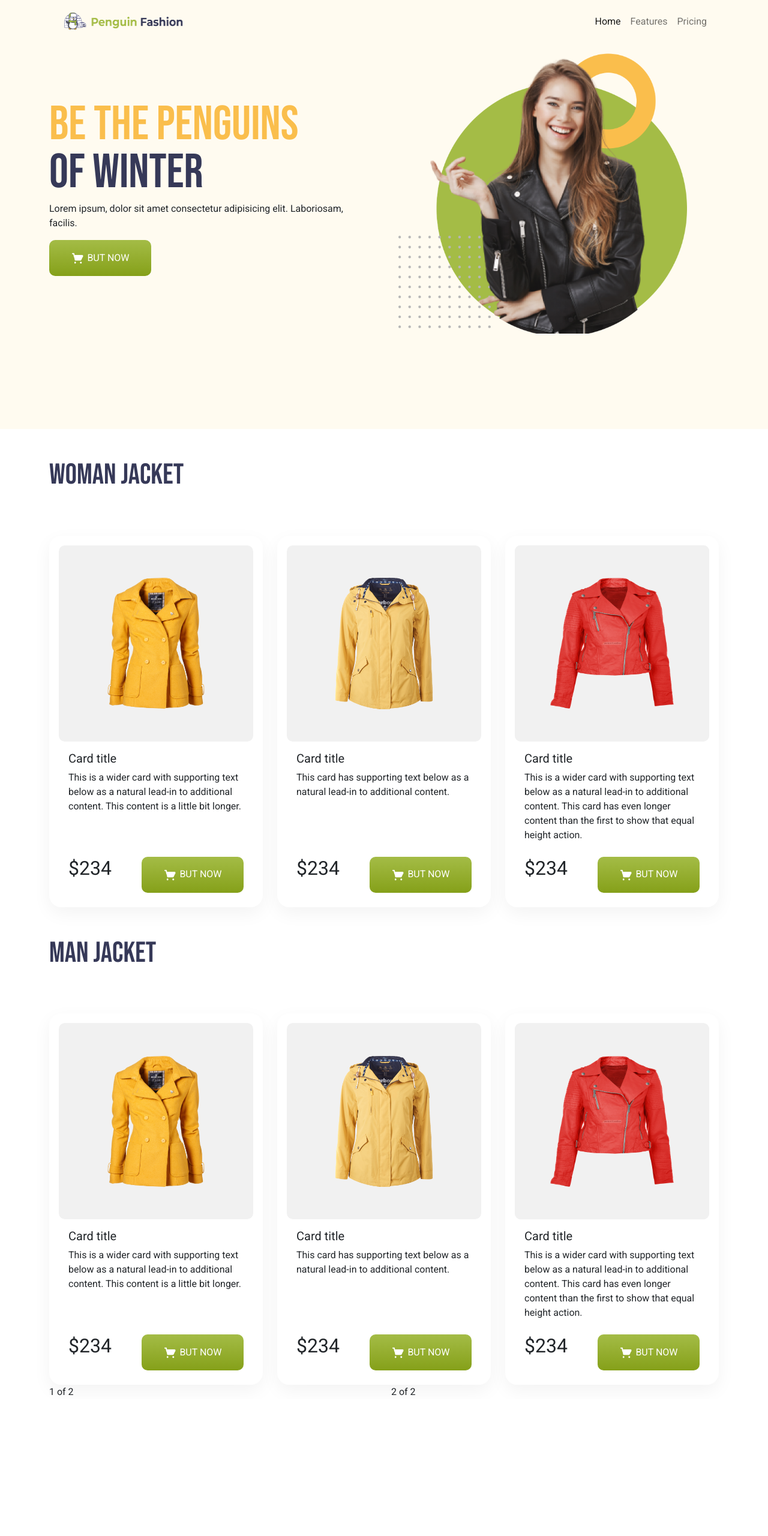
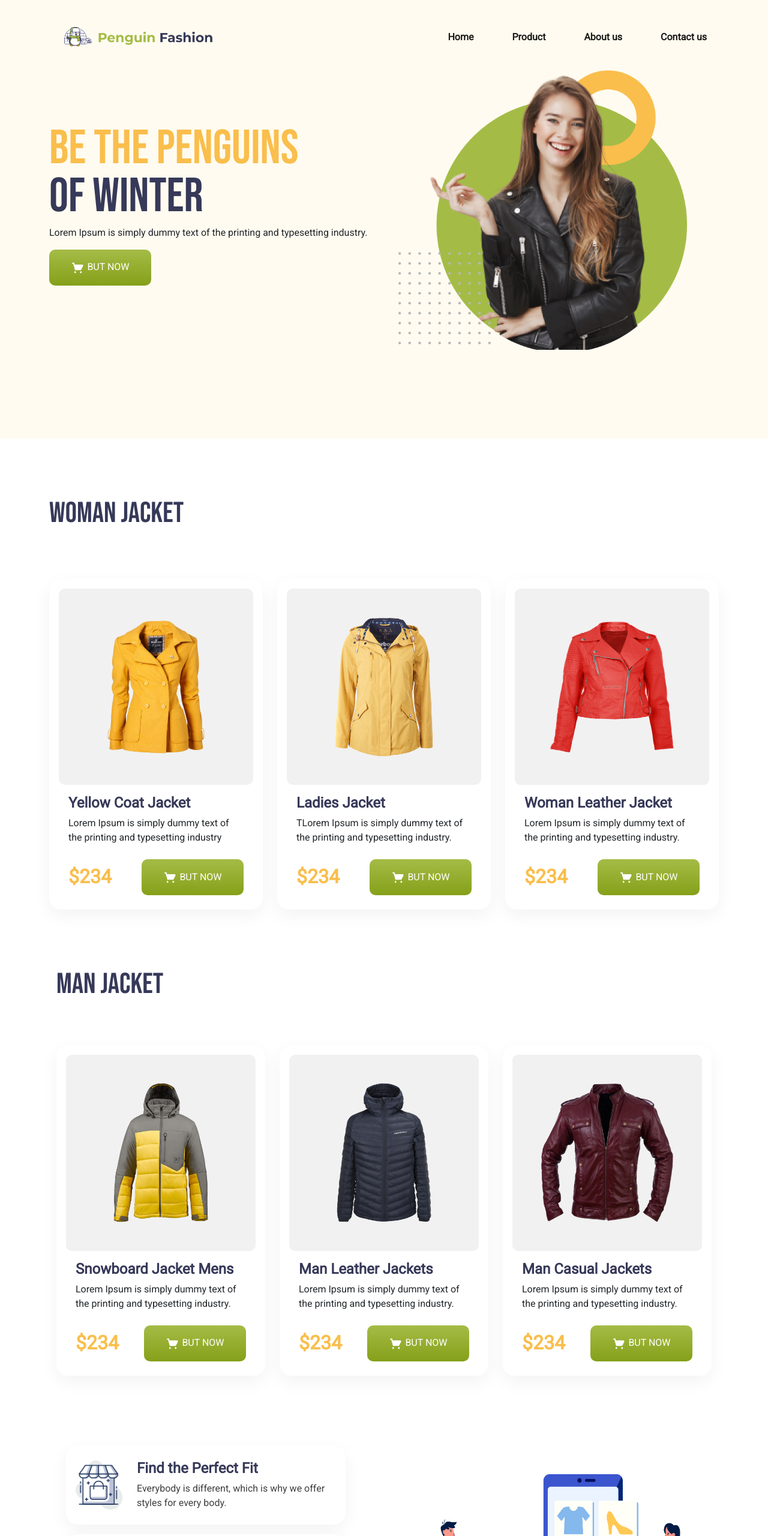
Before and after one commit to iffatunnessa/Ecommerce-Pengiun-Fashion, a plain HTML site: page index.html in a window 1280 px wide. Shown: the top 2560 px of the page at 60% size. Before the commit the page ends 2332 px from the top, so only its background shows below. Drawn offline with Linux system fonts and the light colour scheme.

Commit message:
last commit

```diff
--- a/css/style.css
+++ b/css/style.css
@@ -1,16 +1,26 @@
 body{
     margin:0;
+    padding:0;
     font-family: 'Roboto', sans-serif;
 }
 .top-section{
     width: 100%;
-    height: 715px;
     background: #FFFBF0;
+    padding-bottom:100px;
 }
-.col-6 img{
+#top-img{
     width:90%;
 }
-.title{
+.logo img{
+    width: 250px;
+}
+.nav-text{
+    font-family: Roboto;
+    font-style: normal;
+    font-weight: bold;
+    font-size: 16px;
+}
+.title, .testimontal h1{
     font-family: 'Bebas Neue', cursive;
     color: #363958;
 }
@@ -18,8 +28,19 @@ body{
     font-size: 80px;
     line-height: 80px;
 }
+.card-title{
+    font-size: 24px;
+    line-height: 28px;
+    font-weight: bold;
+    color: #363958;
+}
 .title span{
     color: #FABE4C;
+}
+.card-footer h2{
+    color: #FABE4C;
+    font-weight: bold;
+    margin-top: 10px;
 }
 .buy-button{
     width: 170px;
@@ -34,7 +55,7 @@ body{
 #product h1{
     font-size: 48px;
 }
-.card-product{
+.card-product, .contact-card, .testimonial{
     background: #FFFFFF;
     box-shadow: 0px 10px 30px rgba(0, 0, 0, 0.05);
     border-radius: 20px;
@@ -45,7 +66,11 @@ body{
     border-radius: 10px;
     height: 327px;
 }
-.sec-card-img{
+.card-img img{
+    width: 100%;
+    height: 100%;
+}
+#sec-card-img{
     width: 80%;
 }
 .product-footer{
@@ -53,3 +78,91 @@ body{
     background-color: transparent;
     display: inline;
 }
+#product{
+    margin-bottom: 100px;
+}
+.contact-img img{
+    width: 100%;
+    height: 100%;
+}
+.contact-card{
+    width: 95%;
+}
+.contact-card img{
+    width: 78px;
+    height: 82px;
+}
+.contact-text{
+    text-align: left;
+}
+.contact-text h3, .testimonial-text h3{
+    font-size: 24px;
+    line-height: 28px;
+    font-weight: bold;
+    color: #363958;
+}
+.contact-text p, .testimonial-text p{
+    font-size: 16px;
+    color: #3E3E3E;
+}
+.testimonial-headers{
+    padding-top: 100px;
+}
+.testimonial{
+    margin-top: 50px;
+    width: 100%;
+    height: 300px;
+    overflow: hidden;
+    background-image: url("../icons/Quote\ Right_50px.png");
+    background-repeat: no-repeat;
+    background-position: 80% 30%;
+}
+.testimonial img{
+    width:20%;
+    border-radius:50%;
+}
+.testimonial-bg{
+    height: 650px;
+}
+@media (max-width: 768px) {
+   .title{
+        text-align: center;
+   }
+   .top{
+       padding-top: 50px;
+       text-align: left;
+   }
+   .testimonial{
+       height: 60%;
+        background-position: 90% 45%;
+   }
+   .testimonial-headers h2{
+       text-align: center;
+   }
+   .card-img{
+        height: 450px;
+   }
+   .testimonial-bg{
+       height: 650px;
+   }
+   .contact-card, .testimonial{
+        flex-direction: column;
+   }
+   .contact-text{
+        align-items: center;
+        justify-content: center;
+        text-align: center;
+   }
+   .buy-button{
+        width: 200px;
+        height: 75px;
+        font-size: 20px;
+   }
+   .top-section p, .card-text{
+        font-size: 20px;
+        line-height: 28px;
+   }
+   .card-title, .card-footer h2{
+        font-size: 30px;
+   }
+}
--- a/index.html
+++ b/index.html
@@ -19,13 +19,14 @@
 
 <body>
     <header class="top-section">
+        <!-- Navigation bar -->
+        <section>
             <nav class="container navbar navbar-expand-lg navbar-light .bg-transparent">
-            <div class="container-fluid">
+                <div class="container-fluid mt-4">
                     <nav class="navbar navbar-light .bg-transparent">
                         <div class="container-fluid">
-                        <a class="navbar-brand" href="#">
-                            <img src="images/Group 33072.png" alt="" width="200" height="30"
-                                class="d-inline-block align-top">
+                            <a class="navbar-brand logo ms-auto" href="#">
+                                <img src="images/Group 33072.png" alt="" >
                             </a>
                         </div>
                     </nav>
@@ -35,42 +36,46 @@
                         <span class="navbar-toggler-icon"></span>
                     </button>
                     <div class="collapse navbar-collapse justify-content-end" id="navbarNavAltMarkup">
-                    <div class="navbar-nav">
-                        <a class="nav-link active" aria-current="page" href="#">Home</a>
-                        <a class="nav-link" href="#">Features</a>
-                        <a class="nav-link" href="#">Pricing</a>
+                        <div class="navbar-nav nav-text">
+                            <a class="nav-link active me-5" aria-current="page" href="#">Home</a>
+                            <a class="nav-link active me-5" href="#product">Product</a>
+                            <a class="nav-link active me-5" href="#">About us</a>
+                            <a class="nav-link active" href="#contact">Contact us</a>
                         </div>
                     </div>
                 </div>
             </nav>
-        <div class="container">
+        </section>
+        <!-- Top section: title and image -->
+        <section class="container mb-5">
             <div class="row g-5 align-items-center">
-                <div class="col-6">
+                <div class="col-lg-6 col-sm-8 col-md-6">
                     <h1 class="top title"> <span>Be the Penguins</span> <br>of Winter</h1>
-                    <p>Lorem ipsum, dolor sit amet consectetur adipisicing elit. Laboriosam, facilis.</p>
+                    <p>Lorem Ipsum is simply dummy text of the printing and typesetting industry.</p>
                     <button type="button" class="btn btn-primary buy-button">
                         <img src="icons/shopping-cart 1.png" alt=""> BUT NOW
                     </button>
                 </div>
-                <div class="col-6 .bg-transparent">
-                    <img src="images/top-section-img.png" alt="">
+                <div class="col-lg-6 col-sm-12 col-md-6 .bg-transparent">
+                    <img id="top-img" src="images/top-section-img.png" alt="">
                 </div>
             </div>
-        </div>
+        </section>
     </header>
-    <section id="product">
-        <div class="container mt-5">
-            <h1 class="title">WOMAN JACKET</h1>
+    <main>
+        <section class="container" id="product">
+            <!--  Products for woman   -->
+            <div class="card-group mt-5">
+                <h1 class="title mt-5">WOMAN JACKET</h1>
                 <div class="row row-cols-1 row-cols-md-3 g-4 mt-5">
-                <div class="col">
+                    <div class="col-lg-4 col-sm-8 col-md-6">
                         <div class="card h-100 card-product p-3">
                             <div class="card-img position-relative">
                                 <img src="images/SeekPng 1.png" class="card-img-top p-5 position-absolute top-50 start-50 translate-middle" alt="...">
                             </div>
                             <div class="card-body">
-                            <h5 class="card-title">Card title</h5>
-                            <p class="card-text">This is a wider card with supporting text below as a natural lead-in to
-                                additional content. This content is a little bit longer.</p>
+                                <h5 class="card-title">Yellow Coat Jacket</h5>
+                                <p class="card-text">Lorem Ipsum is simply dummy text of the printing and typesetting industry</p>
                             </div>
                             <div class="card-footer product-footer">
                                 <div class="row">
@@ -86,15 +91,14 @@
                             </div>
                         </div>
                     </div>
-                <div class="col">
+                    <div class="col-lg-4 col-sm-8 col-md-6">
                         <div class="card h-100 card-product p-3">
                             <div class="card-img position-relative">
-                            <img src="images/PngItem_2597366 1.png" class="position-absolute top-50 start-50 translate-middle card-img-top p-5 sec-card-img" alt="...">
+                                <img src="images/PngItem_2597366 1.png" id ="sec-card-img" class="position-absolute top-50 start-50 translate-middle card-img-top p-5" alt="...">
                             </div>
                             <div class="card-body">
-                            <h5 class="card-title">Card title</h5>
-                            <p class="card-text">This card has supporting text below as a natural lead-in to additional
-                                content.</p>
+                                <h5 class="card-title">Ladies Jacket </h5>
+                                <p class="card-text">TLorem Ipsum is simply dummy text of the printing and typesetting industry.</p>
                             </div>
                             <div class="card-footer product-footer">
                                 <div class="row">
@@ -110,16 +114,14 @@
                             </div>
                         </div>
                     </div>
-                <div class="col">
+                    <div class="col-lg-4 col-sm-6 col-md-6">
                         <div class="card h-100 card-product p-3">
                             <div class="card-img position-relative">
                                 <img src="images/image 15.png" class="card-img-top p-5 card-img position-absolute top-50 start-50 translate-middle" alt="...">
                             </div>
                             <div class="card-body">
-                            <h5 class="card-title">Card title</h5>
-                            <p class="card-text">This is a wider card with supporting text below as a natural lead-in to
-                                additional content. This card has even longer content than the first to show that equal
-                                height action.</p>
+                                <h5 class="card-title">Woman Leather Jacket</h5>
+                                <p class="card-text">Lorem Ipsum is simply dummy text of the printing and typesetting industry.</p>
                             </div>
                             <div class="card-footer product-footer">
                                 <div class="row">
@@ -137,19 +139,19 @@
                     </div>
                 </div>
             </div>
+            <!-- Products for man -->
             <section class="mt-5">
                 <div class="container mt-5">
-                <h1 class="title mt-5">MAN JACKET</h1>
+                    <h1 class="title pt-5">MAN JACKET</h1>
                     <div class="row row-cols-1 row-cols-md-3 g-4 mt-5">
-                    <div class="col">
+                        <div class="col-lg-4 col-sm-8 col-md-6">
                             <div class="card h-100 card-product p-3">
                                 <div class="card-img position-relative">
-                                <img src="images/SeekPng 1.png" class="card-img-top p-5 position-absolute top-50 start-50 translate-middle" alt="...">
+                                    <img src="images/image 11.png" class="card-img-top p-5 position-absolute top-50 start-50 translate-middle" id ="sec-card-img" alt="...">
                                 </div>
                                 <div class="card-body">
-                                <h5 class="card-title">Card title</h5>
-                                <p class="card-text">This is a wider card with supporting text below as a natural lead-in to
-                                    additional content. This content is a little bit longer.</p>
+                                    <h5 class="card-title">Snowboard Jacket Mens</h5>
+                                    <p class="card-text">Lorem Ipsum is simply dummy text of the printing and typesetting industry.</p>
                                 </div>
                                 <div class="card-footer product-footer">
                                     <div class="row">
@@ -165,15 +167,14 @@
                                 </div>
                             </div>
                         </div>
-                    <div class="col">
+                        <div class="col-lg-4 col-sm-8 col-md-6">
                             <div class="card h-100 card-product p-3">
                                 <div class="card-img position-relative">
-                                <img src="images/PngItem_2597366 1.png" class="position-absolute top-50 start-50 translate-middle card-img-top p-5 sec-card-img" alt="...">
+                                    <img src="images/toppng 1.png" class="position-absolute top-50 start-50 translate-middle card-img-top p-5" id ="sec-card-img" alt="...">
                                 </div>
                                 <div class="card-body">
-                                <h5 class="card-title">Card title</h5>
-                                <p class="card-text">This card has supporting text below as a natural lead-in to additional
-                                    content.</p>
+                                    <h5 class="card-title">Man Leather Jackets</h5>
+                                    <p class="card-text">Lorem Ipsum is simply dummy text of the printing and typesetting industry.</p>
                                 </div>
                                 <div class="card-footer product-footer">
                                     <div class="row">
@@ -189,16 +190,14 @@
                                 </div>
                             </div>
                         </div>
-                    <div class="col">
+                        <div class="col-lg-4 col-sm-8 col-md-6">
                             <div class="card h-100 card-product p-3">
                                 <div class="card-img position-relative">
-                                <img src="images/image 15.png" class="card-img-top p-5 card-img position-absolute top-50 start-50 translate-middle" alt="...">
+                                    <img src="images/vippng 1.png" class="card-img-top p-5 card-img position-absolute top-50 start-50 translate-middle" alt="...">
                                 </div>
                                 <div class="card-body">
-                                <h5 class="card-title">Card title</h5>
-                                <p class="card-text">This is a wider card with supporting text below as a natural lead-in to
-                                    additional content. This card has even longer content than the first to show that equal
-                                    height action.</p>
+                                    <h5 class="card-title">Man Casual Jackets</h5>
+                                    <p class="card-text">Lorem Ipsum is simply dummy text of the printing and typesetting industry.</p>
                                 </div>
                                 <div class="card-footer product-footer">
                                     <div class="row">
@@ -219,16 +218,59 @@
             </section>
         </section>
         <section id="contact">
-        <div class="container">
-            <div class="row">
-              <div class="col">
-                1 of 2
+            <div class="container px-4 mt-5">
+                <div class="row gx-5">
+                    <div class="col-lg-6 col-sm-12 col-md-12">
+                        <div class="p-3">
+                            <div class="contact-card d-flex align-items-center justify-content-around mb-3">
+                                <img class="m-3" src="icons/image 12.png" alt="">
+                                <div class="contact-text p-2 mt-3">
+                                    <h3>Find the Perfect Fit</h3>
+                                    <p>Everybody is different, which is why we offer styles for every body.</p>
                                 </div>
-              <div class="col">
-                2 of 2
+                            </div>
+                            <div class="contact-card d-flex align-items-center justify-content-around mb-3">
+                                <img class="m-3" src="icons/image 13.png" alt="">
+                                <div class="contact-text p-2 mt-3">
+                                    <h3>Free Exchanges</h3>
+                                    <p>One of the many reasons you can shop with peace of mind.</p>
+                                </div>
+                            </div>
+                            <div class="contact-card d-flex align-items-center justify-content-around mb-3">
+                                <img class="m-3" src="icons/image 14.png" alt="">
+                                <div class="contact-text p-2 mt-3">
+                                    <h3>Contact Our Seller</h3>
+                                    <p>They are here to help you. That's quite literally what we pay them for.</p>
+                                </div>
+                            </div>
+
+                        </div>
+                    </div>
+                    <div class="col-lg-6 col-sm-12 col-md-12">
+                        <div class="p-3 mt-5 contact-img">
+                            <img src="icons/XMLID 1.png" alt="">
+                        </div>
+                    </div>
                 </div>
             </div>
         </section>
+    <section class="testimonial-bg bg-light mt-5">
+        <div class="container testimonial-headers">
+            <h1 class="title">Testimontal</h1>
+            <h2>Happy Cutomers</h2>
+            <div class="testimonial d-flex align-items-center justify-content-around mb-3">
+                <img class="m-3" src="images/client1.jpg" alt="">
+                <div class="testimonial-text p-3 mt-3">
+                    <h3>Hannah Maria</h3>
+                    <h4>Regular Customer</h4>
+                    <p><p>Lorem Ipsum is simply dummy text of the printing and typesetting industry. Lorem Ipsum has been the industry's standard dummy text ever since the 1500s, when an unknown printer took a galley of type and scrambled it to make a type specimen book.</p>
+                </div>
+            </div>
+        </div>
+    </section>
+    </main>
+    <!-- footer -->
+    <footer class="container d-flex justify-content-center p-5">@All rights reserved for Penguin Fashion</footer>
     <!-- Bootstrap Js -->
     <script src="js/bootstrap.bundle.min.js"></script>
 </body>
```
Also changed, not shown: icons/Quote Right_50px.png (added), images/client1.jpg (added), 1 other file. Lines whose indentation alone changed are shown as unchanged.
